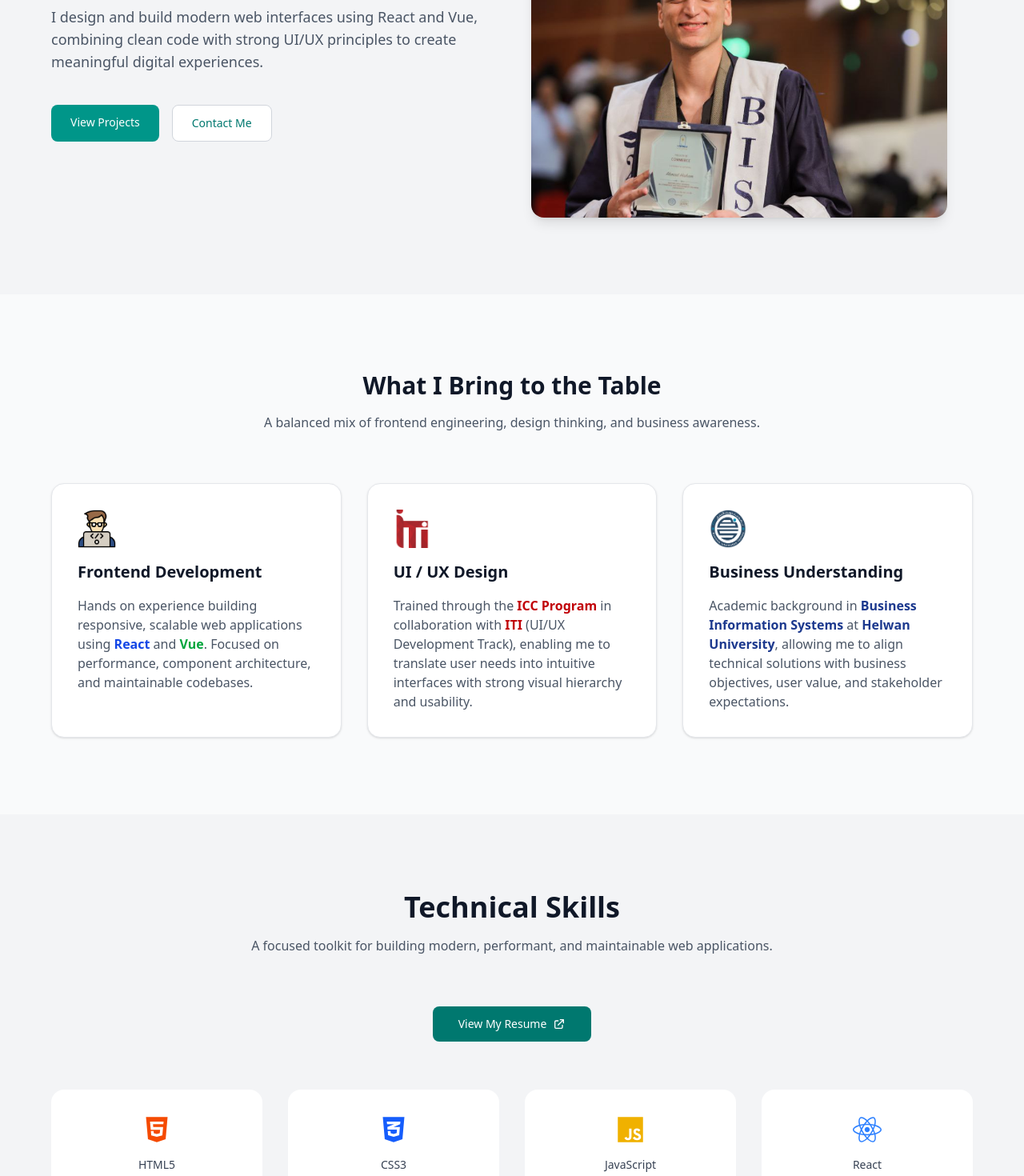
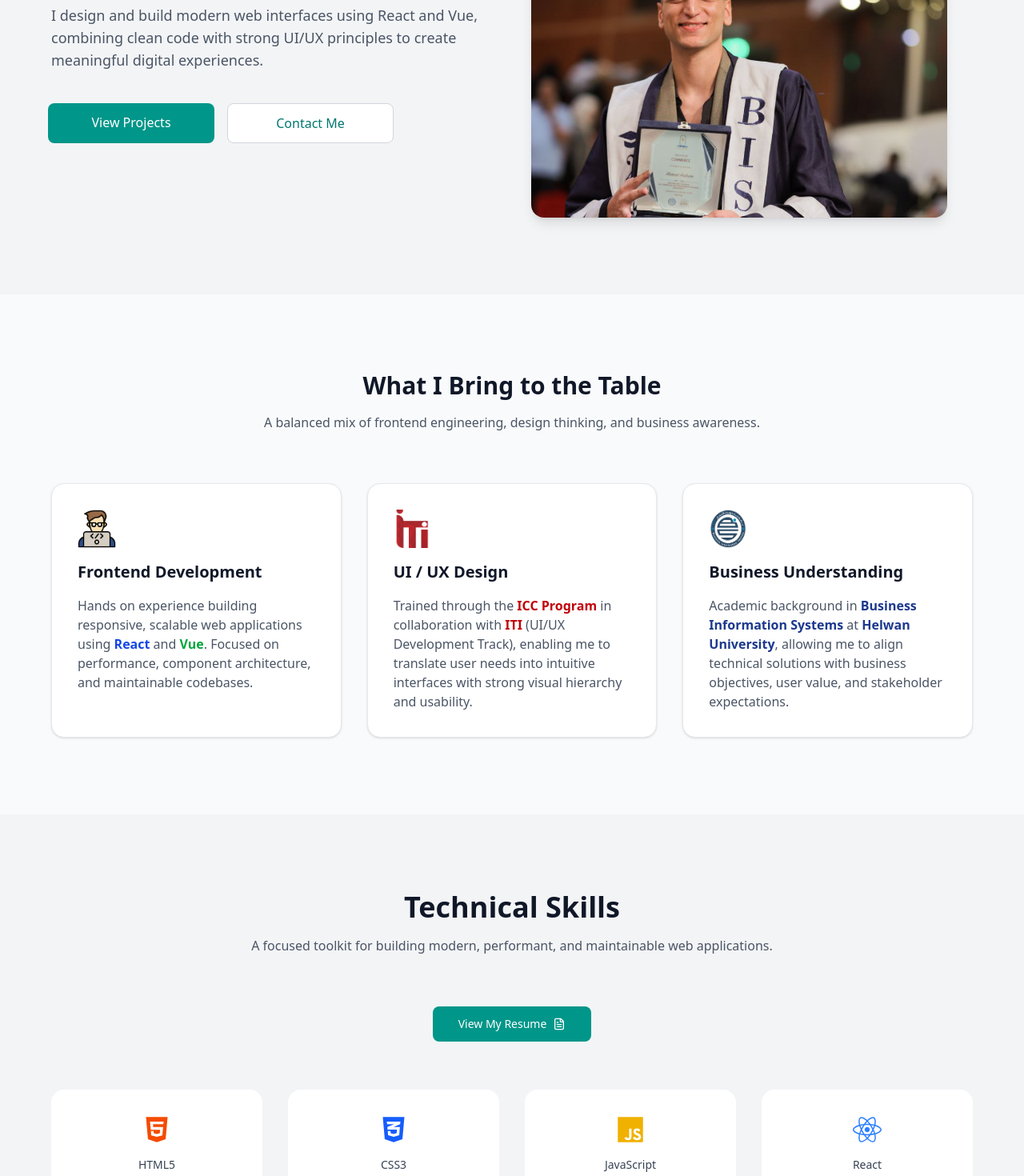
Before and after one commit to ahmaddhisham/Portfolio, a React (Vite) app in the folder my-react-app/: page / in a window 1280 px wide. Shown: the part 400-1870 px from the top of the page at 80% size. Built offline with nearby package versions, Linux system fonts and the light colour scheme.

Commit message:
Navbar toggle fix + ui enhancements

```diff
--- a/my-react-app/src/pages/AboutMe.jsx
+++ b/my-react-app/src/pages/AboutMe.jsx
@@ -49,7 +49,7 @@ function AboutMe() {
   ];
 
   return (
-    <main className="bg-gradient-to-b from-white via-gray-50 to-white">
+    <main className="bg-gradient-to-b from-gray-50 via-gray-50 to-white">
       {/* =====================
           Enhanced Header
       ====================== */}
@@ -106,7 +106,7 @@ function AboutMe() {
                 className="group bg-white/80 backdrop-blur-sm rounded-2xl p-6 border border-gray-200 shadow-sm hover:shadow-lg transition-all duration-300 cursor-pointer"
               >
                 <div className="text-teal-600 mb-3">{skill.icon}</div>
-                <h3 className="font-semibold text-gray-900 group-hover:text-blue-600 transition-colors">
+                <h3 className="font-semibold text-gray-900 group-hover:text-teal-600 transition-colors">
                   {skill.label}
                 </h3>
                 <p className="text-sm text-gray-500 mt-1">{skill.desc}</p>
@@ -154,7 +154,7 @@ function AboutMe() {
                 {["React", "Vue.js", "TypeScript","Javascript", "Next.js", "Tailwind", "Framer Motion","Figma"].map((tech) => (
                   <span
                     key={tech}
-                    className="px-4 py-2 bg-gray-100 text-gray-700 rounded-full text-sm font-medium hover:bg-gray-200 transition-colors"
+                    className="px-4 py-2 bg-gray-100 cursor-pointer text-gray-700 rounded-full text-sm font-medium hover:bg-gray-200 hover:text-teal-600 transition-colors"
                   >
                     {tech}
                   </span>
--- a/my-react-app/src/pages/ContactPage.jsx
+++ b/my-react-app/src/pages/ContactPage.jsx
@@ -152,9 +152,9 @@ function ContactPage() {
     {
       icon: <Linkedin size={20} />,
       label: "LinkedIn",
-      href: "https://linkedin.com",
-      bgColor: "bg-teal-500",
-      hoverColor: "hover:bg-teal-600",
+      href: "https://www.linkedin.com/in/ahmad-hisham-a942a6221/",
+      bgColor: "bg-teal-600",
+      hoverColor: "hover:bg-teal-700",
     },
     {
       icon: <Github size={20} />,
@@ -167,13 +167,13 @@ function ContactPage() {
       icon: <MessageSquare size={20} />,
       label: "WhatsApp",
       href: "https://wa.me/+201020751794",
-      bgColor: "bg-teal-700",
-      hoverColor: "hover:bg-teal-800",
+      bgColor: "bg-teal-600",
+      hoverColor: "hover:bg-teal-700",
     },
   ];
 
   return (
-    <main className="bg-gradient-to-b from-white via-teal-50/30 to-white">
+    <main className="bg-gradient-to-b from-gray-100 via-teal-50/30 to-white">
       {/* =====================
           Header
       ====================== */}
--- a/my-react-app/src/pages/HomePage.jsx
+++ b/my-react-app/src/pages/HomePage.jsx
@@ -10,6 +10,7 @@ import {
 } from "react-icons/fa";
 import { SiTailwindcss, SiVite, SiFigma, SiAdobeillustrator,SiAdobephotoshop  } from "react-icons/si";
 import { DiBootstrap } from "react-icons/di";
+import { FileText } from "lucide-react";
 
 
 const fadeUp = {
@@ -47,19 +48,21 @@ function HomePage() {
                 meaningful digital experiences.
               </p>
 
-              <div className="mt-10 flex flex-col md:flex-row justify-center md:justify-start gap-4">
+              <div className="mt-10 flex justify-center md:mr-32">
+                <div className="flex flex-col md:flex-row justify-center gap-4">
                   <Link
                     to="/projects"
-                  className="rounded-lg bg-teal-600 px-6 py-3 text-sm font-medium text-white transition hover:bg-teal-700 text-center"
+                    className="rounded-lg bg-teal-600 px-4 py-2 items-center w-52  font-medium text-white transition hover:bg-teal-700 text-center md:px-6 md:py-3"
                   >
                     View Projects
                   </Link>
                   <Link
                     to="/contact"
-                  className="rounded-lg border border-gray-300 bg-white px-6 py-3 text-sm font-medium text-teal-700 transition hover:bg-gray-100 text-center"
+                    className="rounded-lg border border-gray-300 w-52 bg-white content-center px-4 py-2  font-medium text-teal-700 transition hover:bg-gray-100 text-center md:px-6 md:py-3"
                   >
                     Contact Me
                   </Link>
+                </div>
               </div>
             </div>
 
@@ -200,23 +203,10 @@ function HomePage() {
         to="https://drive.google.com/drive/folders/14ZoY9tArfpp01EHTRATU_Ln7Cz3EOBD_?usp=drive_link"
         target="_blank"
         rel="noopener noreferrer"
-        className="inline-flex items-center rounded-lg bg-teal-700 px-8 py-3 text-sm font-medium text-white transition hover:bg-gray-800 focus:outline-none focus:ring-2 focus:ring-gray-900 focus:ring-offset-2"
+        className="inline-flex items-center rounded-lg bg-teal-600 px-8 py-3 text-sm font-medium text-white transition hover:bg-teal-700 focus:outline-none focus:ring-2 focus:ring-gray-900 focus:ring-offset-2"
       >
         View My Resume
-        <svg
-          className="ml-2 h-4 w-4"
-          fill="none"
-          stroke="currentColor"
-          viewBox="0 0 24 24"
-          xmlns="http://www.w3.org/2000/svg"
-        >
-          <path
-            strokeLinecap="round"
-            strokeLinejoin="round"
-            strokeWidth="2"
-            d="M10 6H6a2 2 0 00-2 2v10a2 2 0 002 2h10a2 2 0 002-2v-4M14 4h6m0 0v6m0-6L10 14"
-          />
-        </svg>
+        <FileText className="ml-2 h-4 w-4" />
       </Link>
     </motion.div>
 
--- a/my-react-app/src/pages/Projects.jsx
+++ b/my-react-app/src/pages/Projects.jsx
@@ -25,7 +25,7 @@ const cardVariants = {
 
 function Projects() {
   return (
-    <section className="min-h-screen bg-white px-6 py-20">
+    <section className="min-h-screen bg-gradient-to-b from-gray-100 via-teal-50/30 to-white px-6 py-20">
       <div className="mx-auto max-w-6xl">
         {/* Header */}
         <motion.div
@@ -55,7 +55,7 @@ function Projects() {
               key={project.id}
               variants={cardVariants}
               whileHover={{ y: -6 }}
-              className="group rounded-2xl border border-gray-200 bg-white p-6 shadow-sm transition-shadow hover:shadow-lg"
+              className="group rounded-2xl border border-gray-200 bg-white p-6 hover:scale-102 shadow-sm transition-shadow hover:shadow-lg"
             >
               {/* Image */}
               <div className="mb-5 overflow-hidden rounded-xl bg-gray-100">
```
Also changed, not shown: my-react-app/src/components/NavBar.jsx (+16 -14 lines). Lines whose indentation alone changed are shown as unchanged.
